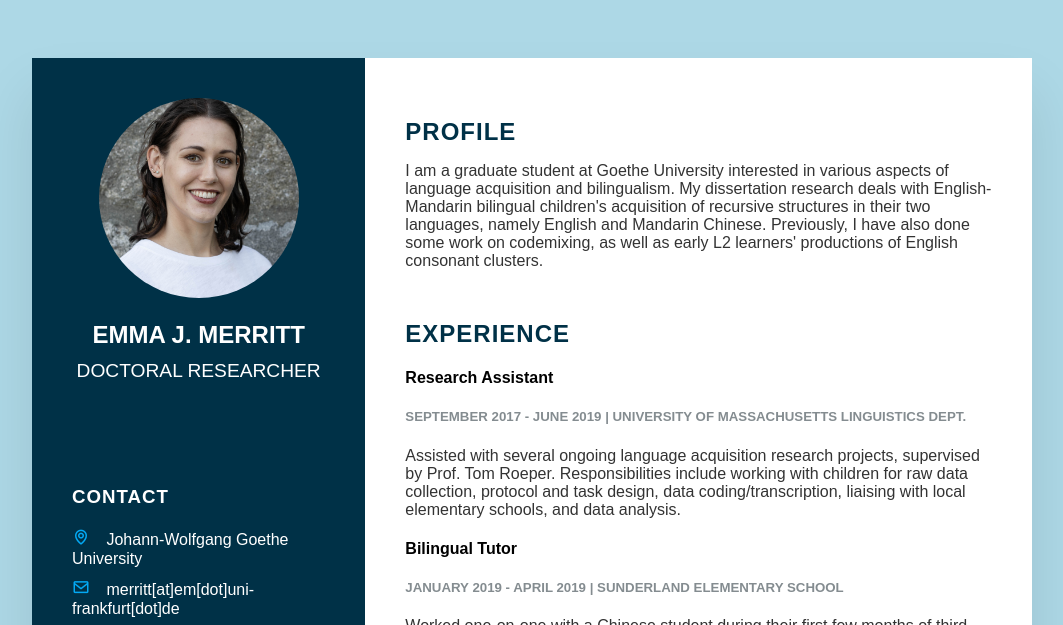
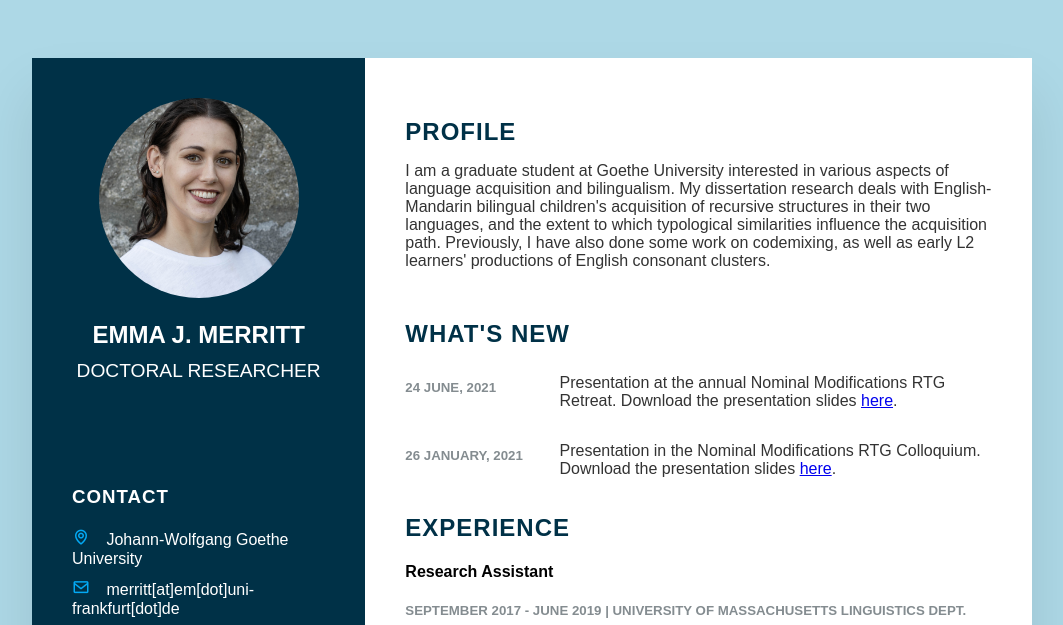
Before and after one commit to ejmerritt/cv, a plain HTML site: page index.html in a window 1280 px wide. Shown: the top 625 px of the page, without its empty margins (108-1171 px from the left). Drawn offline with nearby package versions, Linux system fonts and the light colour scheme; a web font is replaced by a local one.

Commit message:
added What's New section

```diff
--- a/index.html
+++ b/index.html
@@ -142,10 +142,28 @@
 
     <!-------------RIGHT SIDE OF CV-------------->
     <div class="cv-right">
+
       <div class="about">
         <h2 class="title2">Profile</h2>
-        <p>I am a graduate student at Goethe University interested in various aspects of language acquisition and bilingualism. My dissertation research deals with English-Mandarin bilingual children's acquisition of recursive structures in their two languages, namely English and Mandarin Chinese. Previously, I have also done some work on codemixing, as well as early L2 learners' productions of English consonant clusters.</p>
+        <p>I am a graduate student at Goethe University interested in various aspects of language acquisition and bilingualism. My dissertation research deals with English-Mandarin bilingual children's acquisition of recursive structures in their two languages, and the extent to which typological similarities influence the acquisition path. Previously, I have also done some work on codemixing, as well as early L2 learners' productions of English consonant clusters.</p>
       </div>
+
+      <div class="whats-new">
+        <h2 class="title2">What's New</h2>
+        <div class="update">
+          <div class="dates">
+            <h5>24 June, 2021</h5>
+          </div>
+          <p class="text">Presentation at the annual Nominal Modifications RTG Retreat. Download the presentation slides <a href="20210624_Merritt_GK.pdf">here</a>.</p>
+        </div>
+        <div class="update">
+          <div class="dates">
+            <h5>26 January, 2021</h5>
+          </div>
+          <p class="text">Presentation in the Nominal Modifications RTG Colloquium. Download the presentation slides <a href="20210126_Merritt_slides.pdf">here</a>.</p>
+        </div>
+      </div>
+
 
       <!---EXPERIENCE--->
       <div class="about">
@@ -153,7 +171,7 @@
 
         <div class="box">
           <h4 class="text">Research Assistant</h4>
-          <div class="year_company">
+          <div class="dates">
             <h5>September 2017 - June 2019 | University of Massachusetts Linguistics Dept.</h5>
           </div>
           <p class="text">Assisted with several ongoing language acquisition research projects, supervised by Prof. Tom Roeper. Responsibilities include working with children for raw data collection, protocol and task design, data coding/transcription, liaising with local elementary schools, and data analysis.</p>
@@ -161,7 +179,7 @@
 
         <div class="box">
           <h4 class="text">Bilingual Tutor</h4>
-          <div class="year_company">
+          <div class="dates">
             <h5>January 2019 - April 2019 | Sunderland Elementary School</h5>
           </div>
           <p class="text">Worked one-on-one with a Chinese student during their first few months of third grade in the US. Responsibilities included translating for teachers and peers, one-on-one English tutoring, and bridging culture and knowledge gaps.</p>
@@ -169,7 +187,7 @@
 
         <div class="box">
           <h4 class="text">Student Intern</h4>
-          <div class="year_company">
+          <div class="dates">
             <h5>January 2018 - May 2018 | Joseph E. Metcalf Elementary School</h5>
           </div>
           <p class="text">Spent 40 hours assisting in a Spanish immersion kindergarten, learning about bilingual and early literacy education.</p>
@@ -177,7 +195,7 @@
 
         <div class="box">
           <h4 class="text">After School Staff</h4>
-          <div class="year_company">
+          <div class="dates">
             <h5>April 2018 - December 2018 | Pioneer Valley Chinese Immersion Charter School</h5>
           </div>
           <p class="text">Cared for approximately 20 children enrolled in the after school program. Daily tasks include taking attendance, feeding students a snack, organizing activities, loading some children onto the bus, and providing homework assistance when needed.</p>
@@ -185,7 +203,7 @@
 
         <div class="box">
           <h4 class="text">Designer/Editor</h4>
-          <div class="year_company">
+          <div class="dates">
             <h5>May 2017 - December 2017 | University of Massachusetts Spanish and Portuguese Dept.</h5>
           </div>
           <p class="text">Responsible for designing and editing fifty-two chapters of a pedagogical grammar book sponsored by UNESCO-Brazil for speakers of Wapichana, an indigenous language of northern Brazil.</p>
--- a/style_main.css
+++ b/style_main.css
@@ -199,7 +199,7 @@ p{
   margin-bottom: 0;
 }
 
-.about .year_company h5{
+.dates h5{
   text-transform: uppercase;
   color: #848c90;
   font-weight: 600;
@@ -234,6 +234,13 @@ p{
   color: #fff;
 }
 
+.whats-new .update{
+  display: grid;
+  grid-template-columns: 1fr 3fr;
+  grid-gap: 10px;
+}
+
+
 /*========MOBILE VIEW=============*/
 @media (max-width: 1000px)
 {
```
Also changed, not shown: 2 other files.
